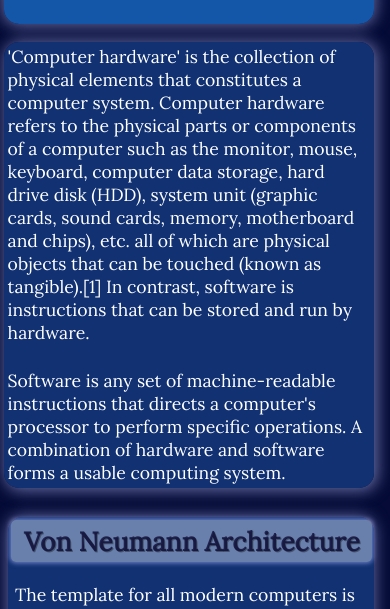
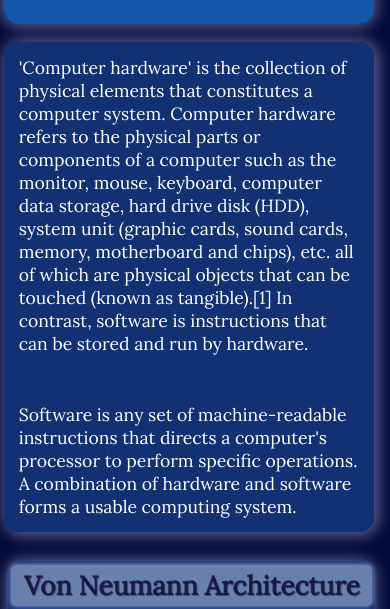
Before and after one commit to digitalcreation/DWS2_VanBuren_Kevin, a plain HTML site: page Week4/index.html in a window 390 px wide. Shown: the part 153-762 px from the top of the page. Drawn offline with Linux system fonts and the light colour scheme.

Commit message:
mobile test
all the previous "update" commits were for testing on a mobile device.

```diff
--- a/Week4/css/styles.css
+++ b/Week4/css/styles.css
@@ -314,6 +314,9 @@ footer a:hover {
         width: 80%;
         margin: 10%;
     }
+    p {
+        padding: 4%;
+    }
     /*Columns for small mobile devices*/
     h2, h3 {
         font-size: 95%;
```
